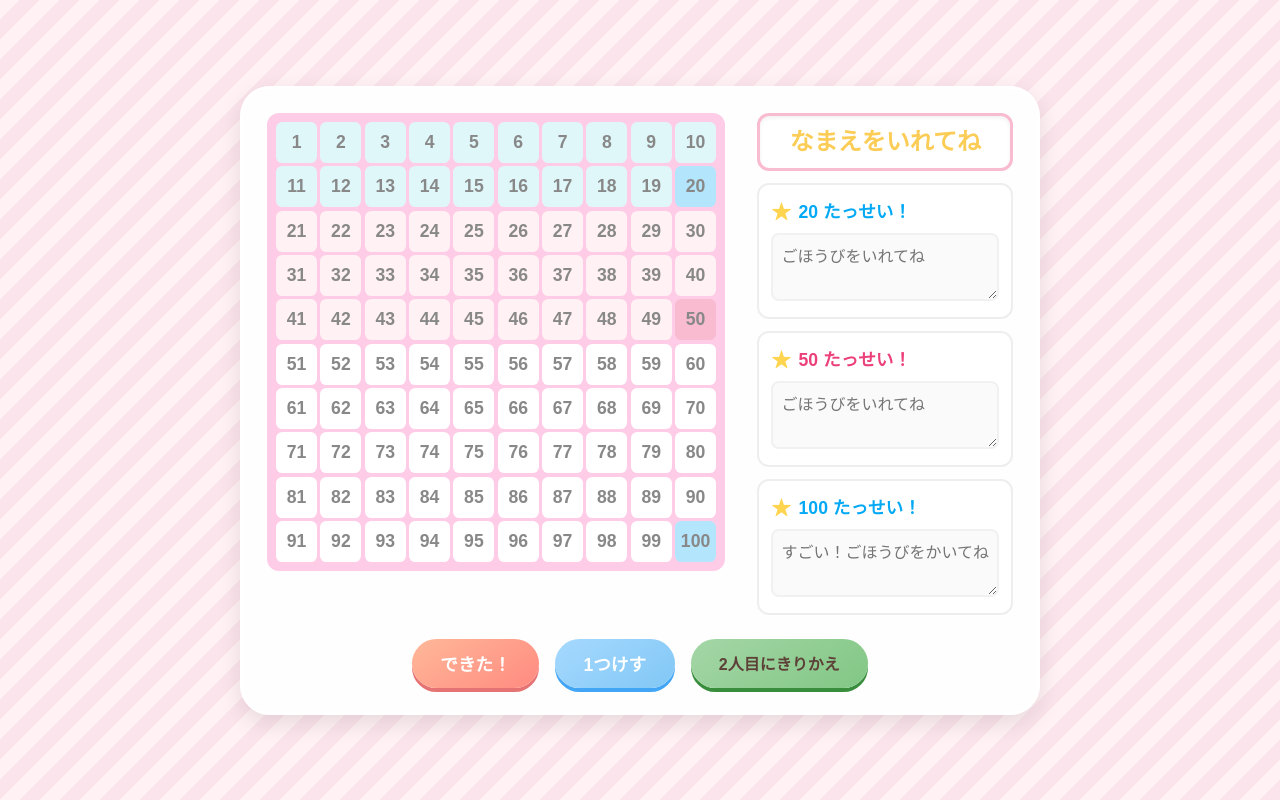
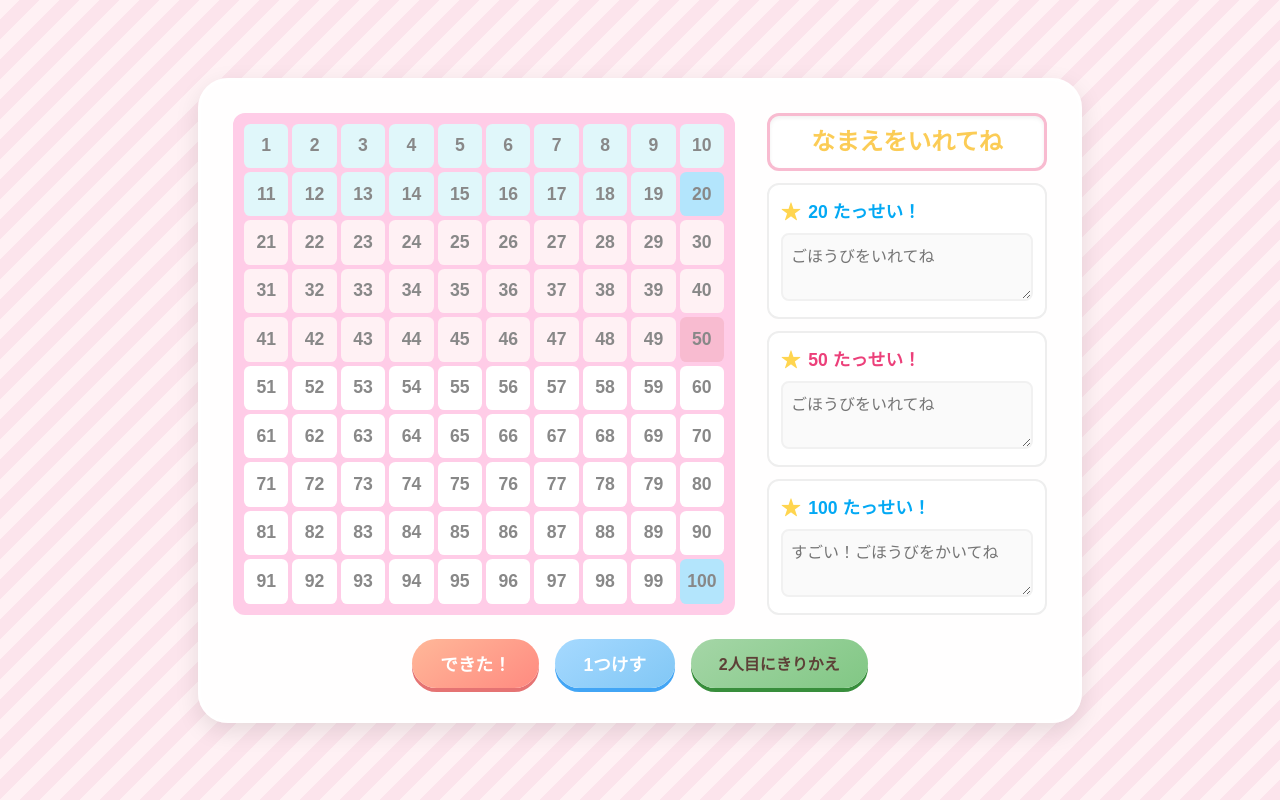
Before and after one commit to nonaka-a/get_ready, a plain HTML site: page index.html in a window 1280 px wide. Drawn offline with Linux system fonts and the light colour scheme; a web font is replaced by a local one.

Commit message:
Update style.css

```diff
--- a/style.css
+++ b/style.css
@@ -13,48 +13,79 @@ body {
     display: flex;
     justify-content: center;
     align-items: center;
-    /* ▼▼▼ この部分を修正 ▼▼▼ */
-    padding: 1vmin; /* 画面周りの余白をさらに狭くします */
+    padding: 2vmin;
     box-sizing: border-box;
 }
 
-/* ▼▼▼ この部分を修正 ▼▼▼ */
 .app-container {
     background-color: rgba(255, 255, 255, 0.95);
-    max-width: 98vw;
-    max-height: 98vh; /* 高さを画面ギリギリまで広げられるようにします */
+    width: auto; /* 中身に合わせて幅を決定 */
+    height: auto; /* 中身に合わせて高さを決定 */
+    max-width: 96vw;
+    max-height: 96vh;
     box-sizing: border-box;
     display: flex;
     flex-direction: column;
     justify-content: center;
     align-items: center;
     gap: 3vmin;
-    padding: 3vmin; /* 内側の余白も少し調整 */
-    overflow-y: auto;
+    padding: 4vmin;
+    overflow: auto; /* 必要に応じてスクロール */
     border-radius: 30px;
     box-shadow: 0 8px 25px rgba(0, 0, 0, 0.1);
     border: 3px solid #fff;
 }
 
+/* --- ▼▼▼ ここからレイアウトの基本設定（縦画面・モバイル優先） ▼▼▼ --- */
 .main-content {
     display: flex;
+    flex-direction: column; /* 縦に並べる */
     gap: 4vmin;
-    align-items: flex-start;
+    align-items: center;
     width: 100%;
-    justify-content: center;
 }
 
 .grid-container {
     display: grid;
     grid-template-columns: repeat(10, 1fr);
-    gap: 0.4vmin;
-    width: 55vmin;
+    gap: 0.5vmin;
+    width: 90%; /* 横幅いっぱいに広げる */
+    max-width: 500px; /* PCでの最大幅 */
     background-color: #ffcce7;
     border: 3px solid #ffcce7;
     border-radius: 1.5vmin;
-    flex-shrink: 0;
-    padding: 0.8vmin;
+    padding: 1vmin;
 }
+
+.rewards-container {
+    display: flex;
+    flex-direction: column;
+    gap: 1.5vmin;
+    width: 90%; /* 横幅いっぱいに広げる */
+    max-width: 500px; /* PCでの最大幅 */
+}
+/* --- ▲▲▲ ここまでが基本設定 --- */
+
+
+/* --- ▼▼▼ ここから横画面用の設定 ▼▼▼ --- */
+@media (orientation: landscape) {
+    .main-content {
+        flex-direction: row; /* 横に並べる */
+        align-items: flex-start;
+        justify-content: center;
+    }
+    .grid-container {
+        width: 60vh; /* 画面の高さに応じてサイズ決定 */
+        height: 60vh;
+        max-width: none;
+    }
+    .rewards-container {
+        width: 35vh; /* 画面の高さに応じてサイズ決定 */
+        max-width: none;
+    }
+}
+/* --- ▲▲▲ ここまでが横画面用の設定 --- */
+
 
 .grid-cell {
     aspect-ratio: 1 / 1;
@@ -82,13 +113,6 @@ body {
 .grid-cell.stamped {
     color: transparent;
     transform: scale(1.05);
-}
-
-.rewards-container {
-    display: flex;
-    flex-direction: column;
-    gap: 1.5vmin;
-    width: 32vmin;
 }
 
 #name-input {
@@ -144,7 +168,7 @@ body {
 
 textarea {
     width: 100%;
-    height: 8.5vmin;
+    min-height: 8.5vmin; /* 高さを可変に */
     box-sizing: border-box;
     border: 2px solid #f1f1f1;
     border-radius: 1vmin;
```
